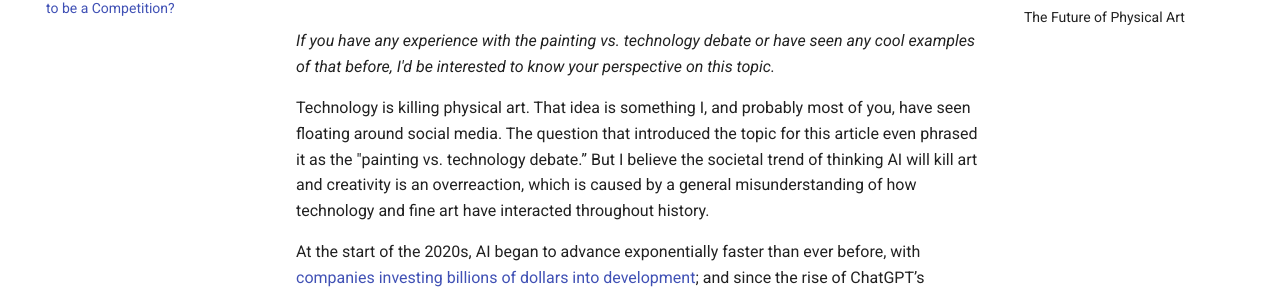
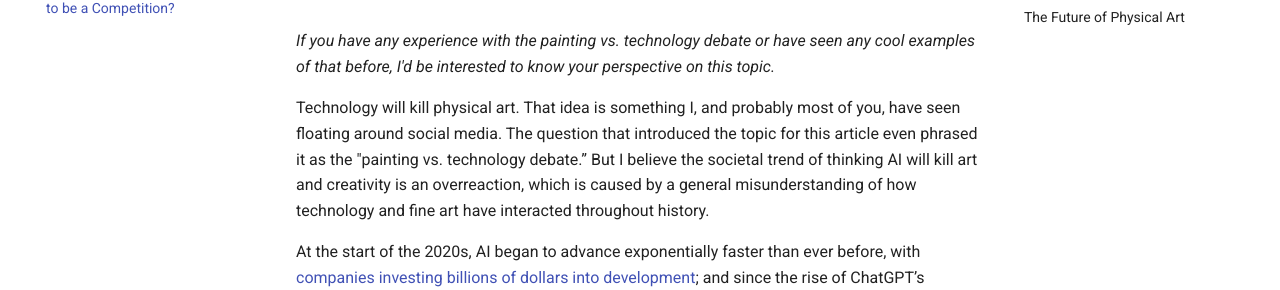
Before and after one commit to alexp03674/alexp03674.github.io, an MkDocs documentation site: the page built from docs/newsletterdraft.md, in a window 1280 px wide and 900 px high. Shown: the part 193-483 px from the top of the window. Built offline with MkDocs 1.6.1 and Material for MkDocs 9.7.7, drawn with Linux system fonts in a browser that asks for light colours.

Commit message:
Edit to Newsletter

```diff
--- a/docs/newsletterdraft.md
+++ b/docs/newsletterdraft.md
@@ -1,7 +1,7 @@
 # Art Vs. Technology: Does it Have to be a Competition?
 _If you have any experience with the painting vs. technology debate or have seen any cool examples of that before, I'd be interested to know your perspective on this topic._
 
-Technology is killing physical art. That idea is something I, and probably most of you, have seen floating around social media. The question that introduced the topic for this article even phrased it as the "painting vs. technology debate.” But I believe the societal trend of thinking AI will kill art and creativity is an overreaction, which is caused by a general misunderstanding of how technology and fine art have interacted throughout history.
+Technology will kill physical art. That idea is something I, and probably most of you, have seen floating around social media. The question that introduced the topic for this article even phrased it as the "painting vs. technology debate.” But I believe the societal trend of thinking AI will kill art and creativity is an overreaction, which is caused by a general misunderstanding of how technology and fine art have interacted throughout history.
 
 At the start of the 2020s, AI began to advance exponentially faster than ever before, with [companies investing billions of dollars into development](https://hai.stanford.edu/ai-index/2025-ai-index-report/economy); and since the rise of ChatGPT’s popularity in 2022, people have become concerned as to how generative AI would start to affect life - especially art. [Some people even jumped to the conclusion that AI would kill creativity and art.](https://www.facebook.com/groups/281441667398958/posts/1160747799468336/) With that said, the focus of this article will entirely be on fine art instead of art focused jobs (like graphic designers).
 
```
